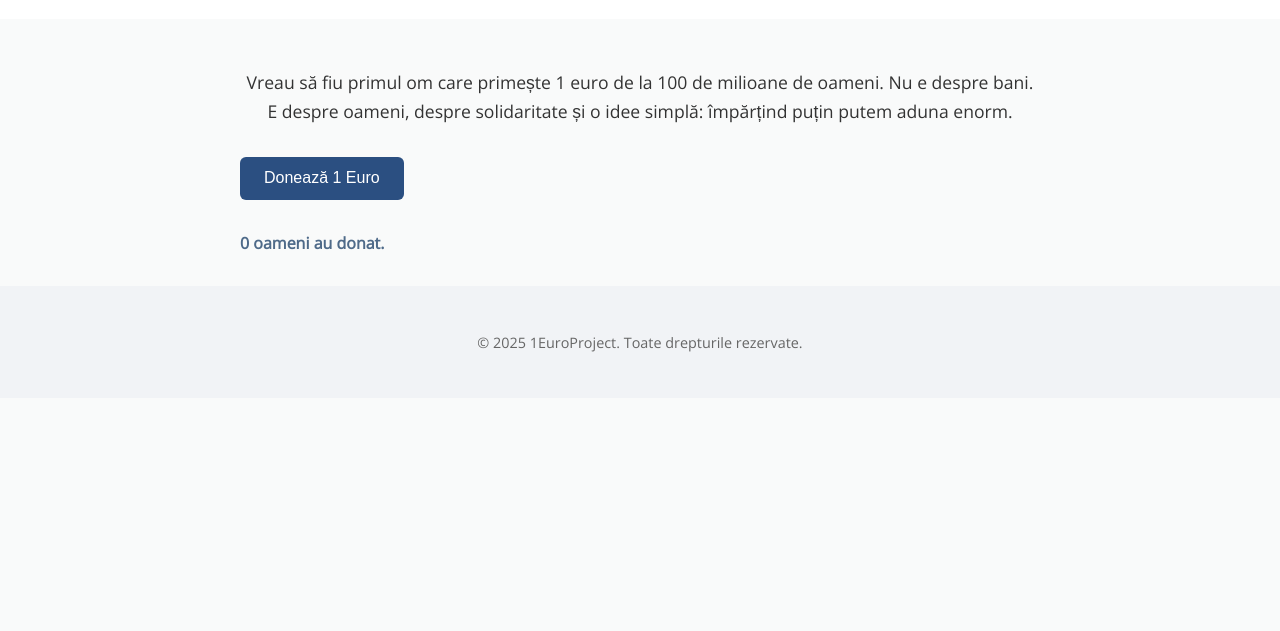
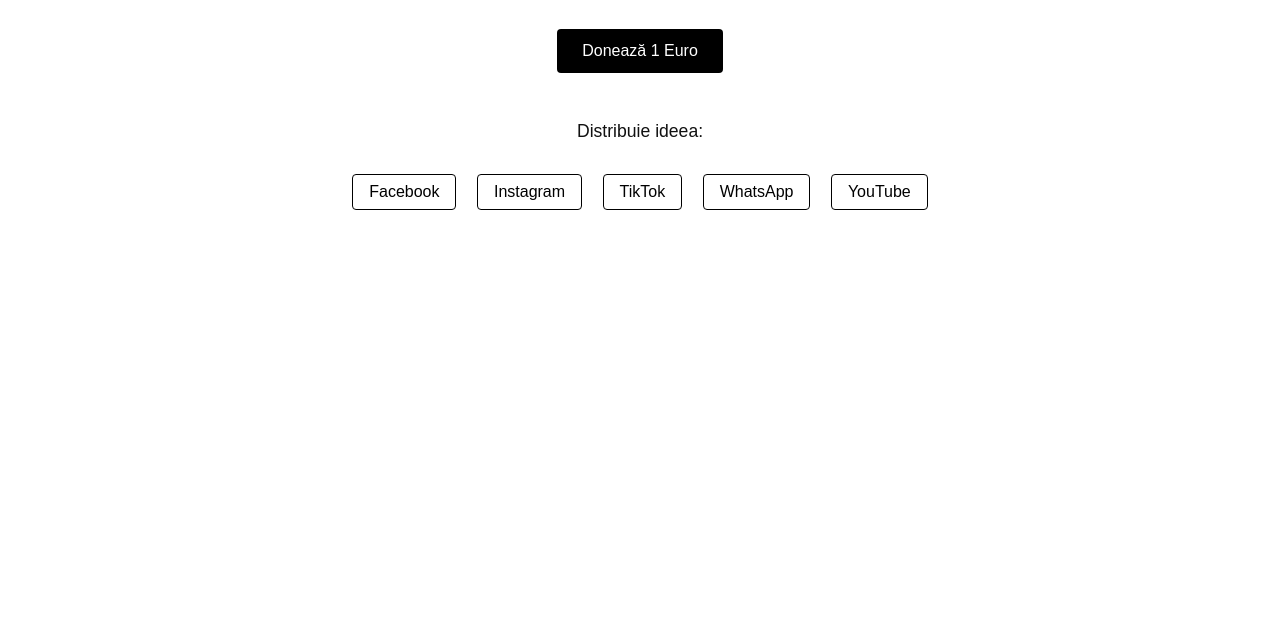
Before and after one commit to all1euro/1euro_project, a plain HTML site: page index.html in a window 1280 px wide. Shown: the part 169-800 px from the top of the page. Drawn offline with nearby package versions, Linux system fonts and the light colour scheme.

Commit message:
creat index corect

```diff
--- a/index.html
+++ b/index.html
@@ -1,97 +1,66 @@
 <!DOCTYPE html>
 <html lang="ro">
 <head>
-  <meta charset="UTF-8" />
-  <meta name="viewport" content="width=device-width, initial-scale=1.0" />
-  <title>1EuroProject - O idee globală</title>
-  <link href="https://fonts.googleapis.com/css2?family=Montserrat:wght@600&family=Open+Sans&display=swap" rel="stylesheet" />
+  <meta charset="UTF-8">
+  <title>1EuroProject - Donează</title>
+  <meta name="viewport" content="width=device-width, initial-scale=1">
   <style>
     body {
-      margin: 0;
-      font-family: 'Open Sans', sans-serif;
-      background-color: #f9fafa;
-      color: #333;
+      background-color: #fff;
+      color: #111;
+      font-family: sans-serif;
+      text-align: center;
+      padding: 3rem 1rem;
     }
-
-    header {
-      text-align: center;
-      padding: 4rem 2rem 2rem;
-      background-color: #ffffff;
-    }
-
     h1 {
-      font-family: 'Montserrat', sans-serif;
       font-size: 2.5rem;
       margin-bottom: 1rem;
-      color: #2b4f81;
     }
-
-    nav {
-      margin-top: 1rem;
-    }
-
-    main {
-      display: flex;
-      flex-direction: column;
-      align-items: center;
-      padding: 2rem;
-      max-width: 800px;
-      margin: 0 auto;
-    }
-
-    #intro p {
+    p {
       font-size: 1.1rem;
-      line-height: 1.6;
-      text-align: center;
       margin-bottom: 2rem;
     }
-
-    #donate-btn {
-      background-color: #2b4f81;
+    .btn {
+      background: black;
       color: white;
       border: none;
-      padding: 0.8rem 1.5rem;
+      padding: 0.8rem 1.6rem;
       font-size: 1rem;
-      border-radius: 6px;
+      border-radius: 4px;
       cursor: pointer;
-      transition: background-color 0.3s ease;
     }
-
-    #donate-btn:hover {
-      background-color: #1f3b60;
+    .social {
+      margin-top: 3rem;
     }
-
-    #donation-counter {
-      margin-top: 2rem;
-      font-weight: 600;
-      color: #4e6a89;
-    }
-
-    footer {
-      text-align: center;
-      padding: 2rem;
-      font-size: 0.9rem;
-      background-color: #f1f3f6;
-      color: #666;
+    .social a {
+      display: inline-block;
+      margin: 0 0.5rem;
+      text-decoration: none;
+      font-size: 1rem;
+      color: black;
+      border: 1px solid #000;
+      padding: 0.5rem 1rem;
+      border-radius: 4px;
     }
   </style>
 </head>
 <body>
-  <header>
-    <h1>Un euro. O idee. O lume întreagă.</h1>
-    <nav></nav>
-  </header>
+  <h1>Un euro. O idee. O lume întreagă.</h1>
+  <p>Donează 1 euro și spune mai departe. Poți face diferența!</p>
 
-  <main>
-    <section id="intro">
-      <p>Vreau să fiu primul om care primește 1 euro de la 100 de milioane de oameni. Nu e despre bani. E despre oameni, despre solidaritate și o idee simplă: împărțind puțin putem aduna enorm.</p>
-      <button id="donate-btn">Donează 1 Euro</button>
-      <div id="donation-counter">0 oameni au donat.</div>
-    </section>
-  </main>
+  <form action="https://www.paypal.com/donate" method="post" target="_blank">
+    <input type="hidden" name="hosted_button_id" value="YOUR_PAYPAL_BUTTON_ID" />
+    <input type="hidden" name="return" value="https://www.1europroject.com/thankyou.html" />
+    <input class="btn" type="submit" value="Donează 1 Euro">
+  </form>
 
-  <footer>
-    <p>&copy; 2025 1EuroProject. Toate drepturile rezervate.</p>
-  </footer>
+  <div class="social">
+    <p>Distribuie ideea:</p>
+    <a href="https://www.facebook.com/" target="_blank">Facebook</a>
+    <a href="https://www.instagram.com/" target="_blank">Instagram</a>
+    <a href="https://www.tiktok.com/" target="_blank">TikTok</a>
+    <a href="https://www.whatsapp.com/" target="_blank">WhatsApp</a>
+    <a href="https://www.youtube.com/" target="_blank">YouTube</a>
+  </div>
 </body>
 </html>
```
